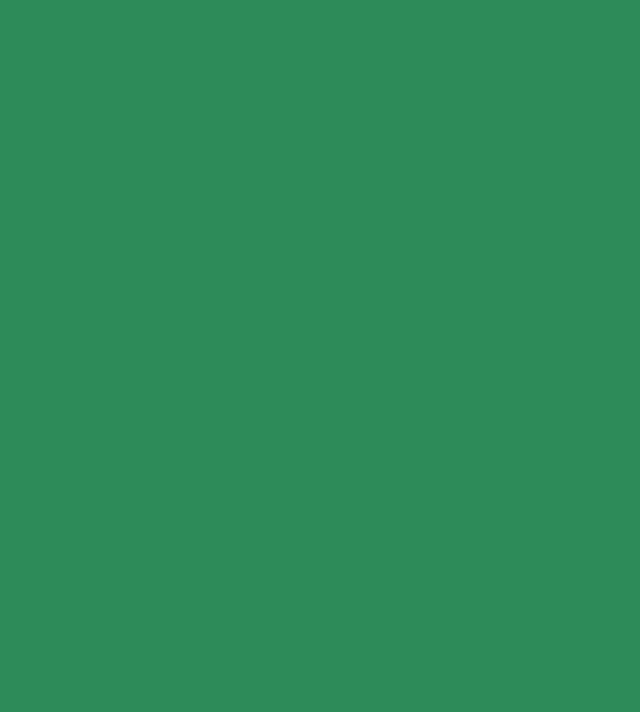
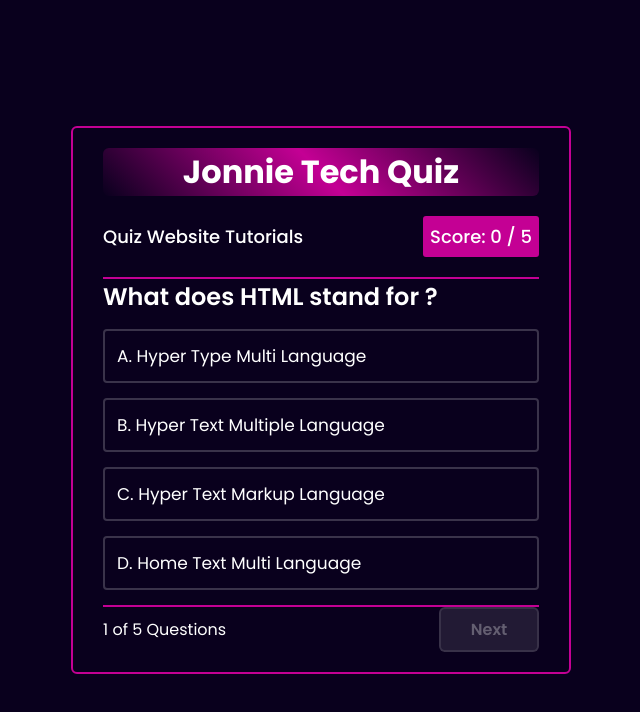
Before and after one commit to Jonnie254/Quiz-website, a plain HTML site: page index.html in a window 1280 px wide. Shown: the top 712 px of the page, without its empty margins (319-959 px from the left). Drawn offline with Linux system fonts and the light colour scheme.

Commit message:
added some codes

```diff
--- a/index.html
+++ b/index.html
@@ -1,5 +1,6 @@
 <!DOCTYPE html>
 <html lang="en">
+
 <head>
     <meta charset="u">
     <meta http-equiv="X-UA-Compatible" content="IE=edge">
@@ -7,6 +8,7 @@
     <title>Quiz website</title>
     <link rel="stylesheet" href="style.css">
 </head>
+
 <body>
     <main class="main">
         <header class="header">
@@ -22,7 +24,30 @@
         <div class="container">
             <section class="quiz-section">
                 <div class="quiz-box">
-
+                    <h1>Jonnie Tech Quiz</h1>
+                    <div class="quiz-header">
+                        <span>Quiz Website Tutorials</span>
+                        <span class="header-score">Score: 0 / 5</span>
+                    </div>
+                    <h2 class="question-text">What does HTML stand for ?</h2>
+                    <div class="option-list">
+                        <div class="option">
+                            <span>A. Hyper Type Multi Language</span>
+                        </div>
+                        <div class="option">
+                            <span>B. Hyper Text Multiple Language</span>
+                        </div>
+                        <div class="option">
+                            <span>C. Hyper Text Markup Language</span>
+                        </div>
+                        <div class="option">
+                            <span>D. Home Text Multi Language</span>
+                        </div>
+                    </div>
+                    <div class="quiz-footer">
+                        <span>1 of 5 Questions</span>
+                        <button class="next-btn">Next</button>
+                    </div>
                 </div>
             </section>
             <section class="home">
@@ -41,12 +66,13 @@
         <span class="info">3. Select the most appropriate answer</span>
         <span class="info">4. Don't be afraid to ask questions.</span>
         <span class="info">5. Submit your answers when you're finished.</span>
-         <div class="btn-group">
+        <div class="btn-group">
             <button class="info-btn exit-btn">Exit Quiz</button>
             <a href="#" class="info-btn continue-btn">Continue</a>
-         </div>
+        </div>
     </div>
 
     <script src="/index.js"></script>
 </body>
+
 </html>
--- a/style.css
+++ b/style.css
@@ -180,7 +180,10 @@ body{
     /*left:-50%;*/
     left:0;
     width:100%;
-    background: seagreen;
+    background: #09001d;
+    display: flex;
+    justify-content: center;
+    align-items: center;
     transition: .8s ease-in-out;
     transition-delay: .25s;
     z-index:100;
@@ -188,3 +191,83 @@ body{
  .quiz-section.active{
     left:0;
  }
+ /*styling the quiz box*/
+ .quiz-section .quiz-box{
+    position: relative;
+    width:500px;
+    background:transparent;
+    border:2px solid #c40094;
+    border-radius:6px;
+    display:flex;
+    flex-direction: column;
+    padding: 20px 30px;
+ }
+ .quiz-section h1{
+    font-size: 32px;
+    text-align:center;
+    background:linear-gradient(45deg, transparent, #c40094, transparent);
+    border-radius: 6px;
+ }
+ .quiz-box .quiz-header{
+    display: flex;
+    justify-content: space-between;
+    align-items: center;
+    padding:20px 0;
+    border-bottom:2px solid #c40094;
+ }
+ .quiz-header span{
+    font-size: 18px;
+    font-weight: 500;
+ }
+ .quiz-header .header-score{
+    background:#c40094;
+    border-radius: 3px;
+    padding:7px;
+ }
+ .quiz-box .question-text{
+    font-size: 24px;
+    font-weight: 600;
+ }
+ .option-list .option{
+    width:100%;
+    padding:12px;
+    border:2px solid rgba(255, 255, 255, .2);
+    font-size: 17px;
+    border-radius:4px;
+    font-size: 17px;
+    margin:15px 0;
+    cursor:pointer;
+ }
+ .option-list .option:hover{
+    background:rgba(255, 255, 255, .1);
+    border-color:rgba(255, 255, 255, .1)
+ }
+ .quiz-box .quiz-footer{
+    display:flex;
+    justify-content:space-between;
+    align-items: center;
+    border-top:2px solid #c40094;
+    padding-top: 2;
+ }
+ .quiz-footer .question-total{
+    font-size:16px;
+    font-weight: 600;
+ }
+ .quiz-footer .next-btn{
+    width:100px;
+    height:45px;
+    background:rgba(255, 255, 255, .1);
+    border:2px solid rgba(255, 255, 255,.1);
+    outline:none;
+    border-radius: 6px;
+    font-size: 16px;
+    color:rgba(255, 255, 255, .3);
+    font-weight: 600;
+    pointer-events: none;
+    transition: .5s;
+    cursor:pointer;
+ }
+ .quiz-footer .next-btn:hover{
+    background:#950170;
+    border-color: #950170;
+ }
```
